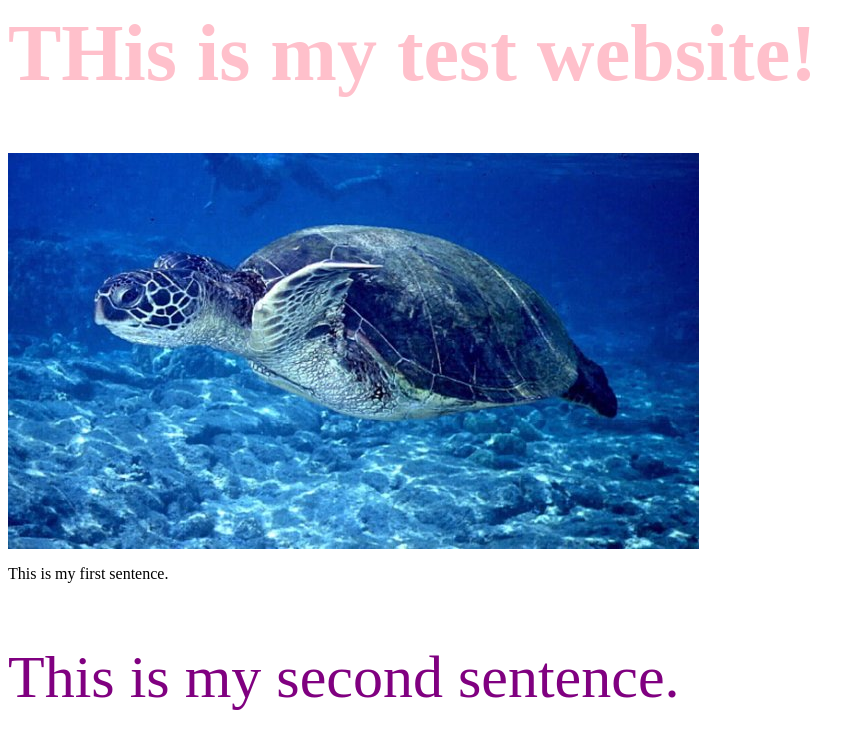
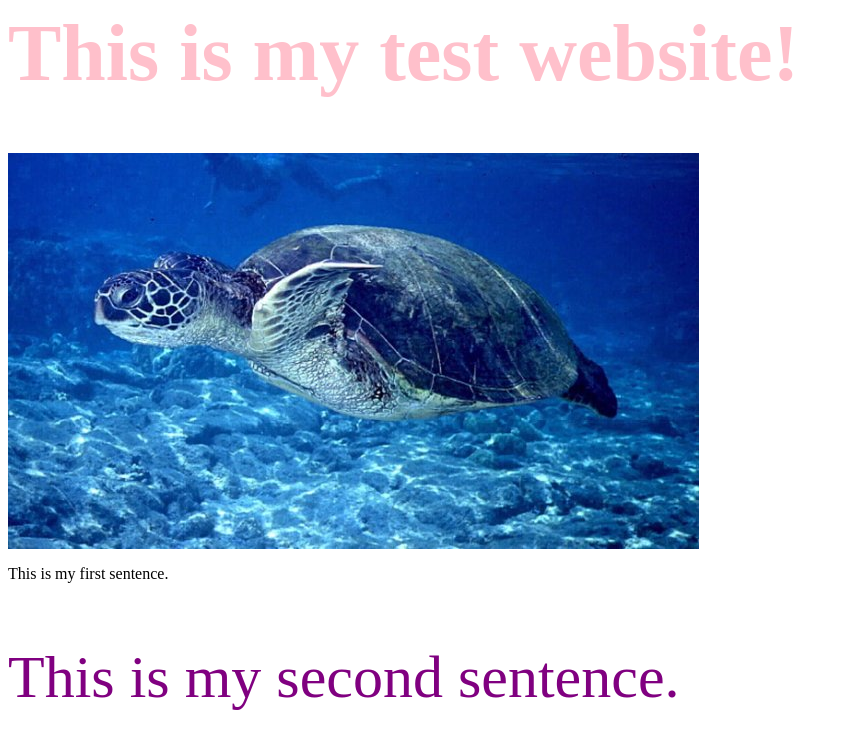
Before and after one commit to Gladys200/test8, a plain HTML site: page index.html in a window 1280 px wide. Shown: the whole page, without its empty margins (0-865 px from the left). Drawn offline with Linux system fonts and the light colour scheme.

Commit message:
added file

```diff
--- a/index.html
+++ b/index.html
@@ -5,7 +5,7 @@
 href="style.css">
 </head>
 <body>
-<h1>THis is my test website!</h1>
+<h1>This is my test website!</h1>
 <img src="turtel.jpg">
 <p>This is my first sentence.</P>
 <p id="special">This is my second sentence.</p>
```
